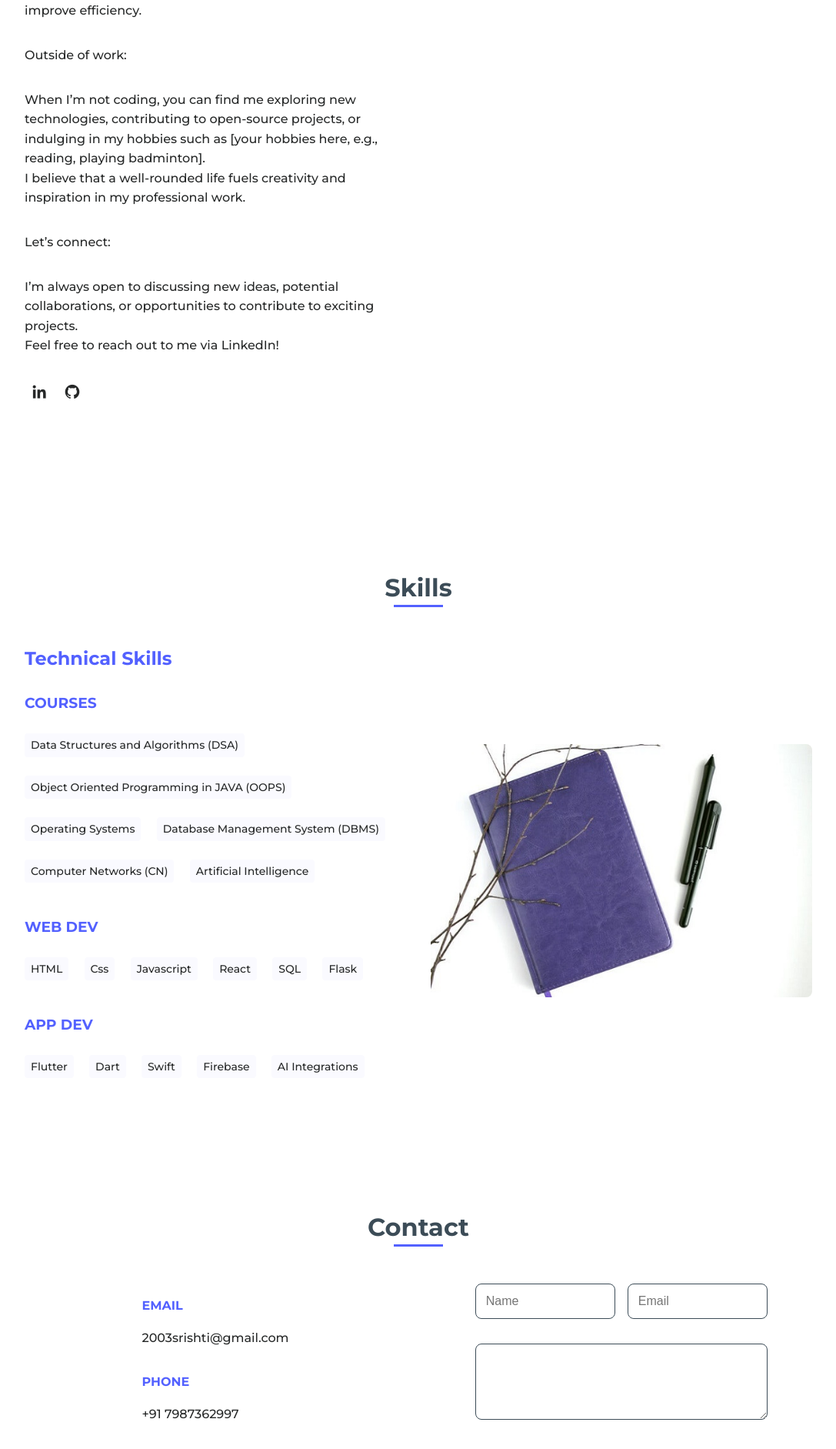
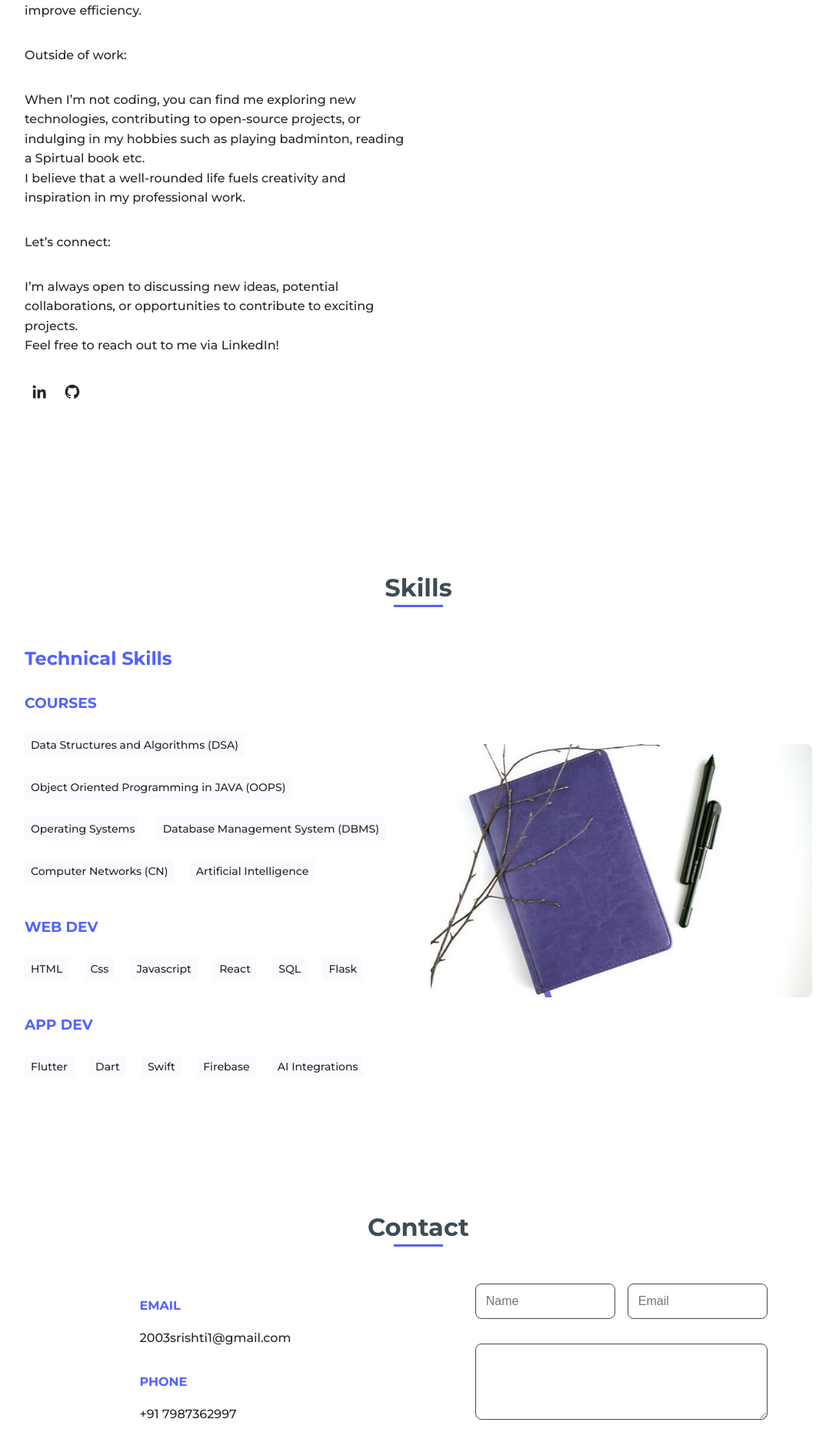
Before and after one commit to Srishti-20/Portfolio-website, a plain HTML site: page index.html in a window 1280 px wide. Shown: the part 2488-4371 px from the top of the page at 77% size, without its empty margins (96-1183 px from the left). Drawn offline with nearby package versions, Linux system fonts and the light colour scheme.

Commit message:
committed

```diff
--- a/index.html
+++ b/index.html
@@ -160,7 +160,7 @@
             <p class="about__text" style="text-align: left">
               When I’m not coding, you can find me exploring new technologies,
               contributing to open-source projects, or indulging in my hobbies
-              such as [your hobbies here, e.g., reading, playing badminton].
+              such as playing badminton, reading a Spirtual book etc.
               <br />
               I believe that a well-rounded life fuels creativity and
               inspiration in my professional work.
@@ -238,7 +238,7 @@
         <div class="contact__container bd-grid">
           <div class="contact__info">
             <h3 class="contact__subtitle">EMAIL</h3>
-            <span class="contact__text">2003srishti@gmail.com</span>
+            <span class="contact__text">2003srishti1@gmail.com</span>
 
             <h3 class="contact__subtitle">PHONE</h3>
             <span class="contact__text">+91 7987362997</span>
```
